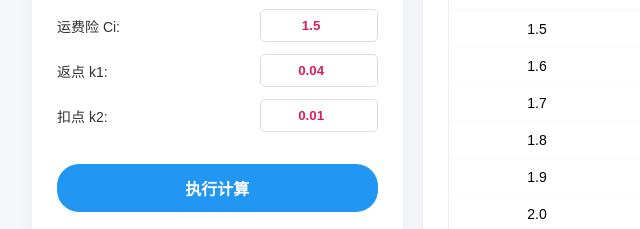
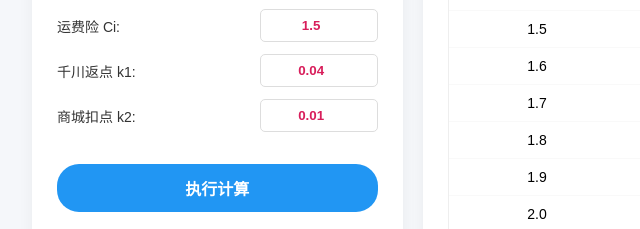
Before and after one commit to kingwoonyu/roi, a plain HTML site: page index.html in a window 1280 px wide. Shown: the part 342-571 px from the top of the page, 0-640 px from the left. Drawn offline with Linux system fonts and the light colour scheme.

Commit message:
Update index.html

```diff
--- a/index.html
+++ b/index.html
@@ -110,8 +110,8 @@
             <div class="input-group"><label>辅料 Ca:</label><input type="number" id="ca" value="0" step="0.1"></div>
             <div class="input-group"><label>快递费 Cd:</label><input type="number" id="cd" value="3" step="0.1"></div>
             <div class="input-group"><label>运费险 Ci:</label><input type="number" id="ci" value="1.5" step="0.1"></div>
-            <div class="input-group"><label>返点 k1:</label><input type="number" id="k1" value="0.04" step="0.01"></div>
-            <div class="input-group"><label>扣点 k2:</label><input type="number" id="k2" value="0.01" step="0.01"></div>
+            <div class="input-group"><label>千川返点 k1:</label><input type="number" id="k1" value="0.04" step="0.01"></div>
+            <div class="input-group"><label>商城扣点 k2:</label><input type="number" id="k2" value="0.01" step="0.01"></div>
         </div>
 
         <button class="calc-btn" onclick="calculate()">执行计算</button>
```
